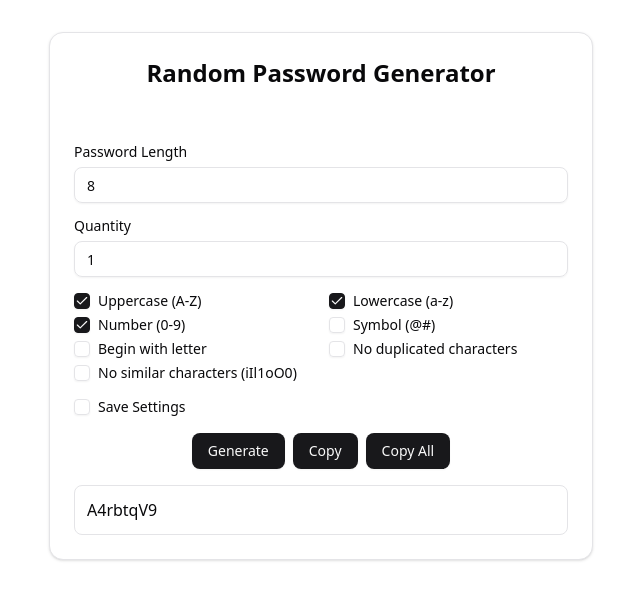
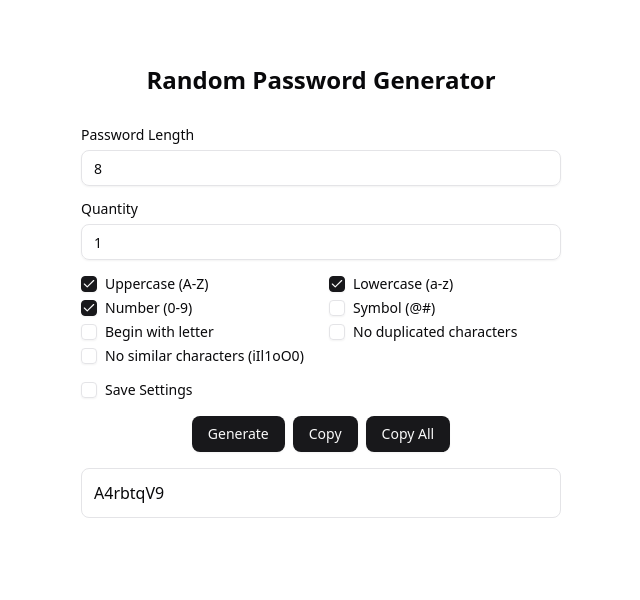
Before and after one commit to teerakanotk/random-password-generator, a Next.js app: page / in a window 1280 px wide. Shown: the top 600 px of the page, without its empty margins (319-959 px from the left). Built offline with nearby package versions, Linux system fonts and the light colour scheme.

Commit message:
refactor: enhance form schema validation messages and improve layout structure in HomePage

```diff
--- a/app/page.jsx
+++ b/app/page.jsx
@@ -4,17 +4,17 @@ import { useEffect, useState } from "react";
 import { useForm } from "react-hook-form";
 import { z } from "zod";
 import { zodResolver } from "@hookform/resolvers/zod";
-
 import { generatePassword } from "@/utils/password-generator";
-
-import { Card } from "@/components/ui/card";
 import { PasswordForm } from "@/components/password-form";
 import { PasswordDisplay } from "@/components/password-display";
 
 const STORAGE_KEY = "passwordGeneratorSettings";
 
 const FormSchema = z.object({
-  length: z.number().min(4).max(32),
+  length: z
+    .number()
+    .min(4, "Length must be between 4 and 32 characters")
+    .max(32, "Length must be between 4 and 32 characters"),
   quantity: z.number().min(1).max(1000),
   options: z.array(z.string()).min(1, "You must select at least one option"),
   saveSettings: z.boolean().optional(),
@@ -89,13 +89,13 @@ export default function HomePage() {
   if (!mounted) return null; // Prevent rendering until mounted
 
   return (
-    <div className="min-h-screen p-8 md:px-92">
-      <Card className="p-6">
-        <h1 className="flex items-center justify-center text-2xl font-bold mb-8">
+    <div className="max-w-lg mx-auto p-4">
+      <div className="pt-12">
+        <h1 className="flex items-center justify-center text-2xl font-extrabold mb-8">
           Random Password Generator
         </h1>
 
-        <div className="h-full grid gap-4">
+        <div className="grid gap-4">
           <PasswordForm
             form={form}
             onSubmit={onSubmit}
@@ -112,7 +112,7 @@ export default function HomePage() {
             copiedAll={copiedAll}
           />
         </div>
-      </Card>
+      </div>
     </div>
   );
 }
```
